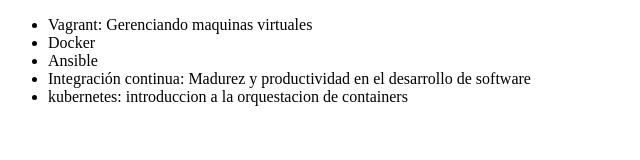
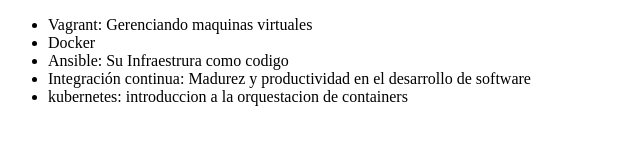
Before and after one commit to yisireth95/alura-git, a plain HTML site: page index.html in a window 1280 px wide. Shown: the whole page, without its empty margins (0-640 px from the left). Drawn offline with Linux system fonts and the light colour scheme.

Commit message:
modificando el curso de ansible

```diff
--- a/index.html
+++ b/index.html
@@ -8,7 +8,7 @@
      <ul>
          <li> Vagrant: Gerenciando maquinas virtuales </li>
          <li> Docker</li>
-         <li> Ansible </li>
+         <li> Ansible: Su Infraestrura como codigo</li>
          <li> Integración continua: Madurez y productividad en el desarrollo de software</li>
          <li>kubernetes: introduccion a la orquestacion de containers</li>
      </ul>
```
